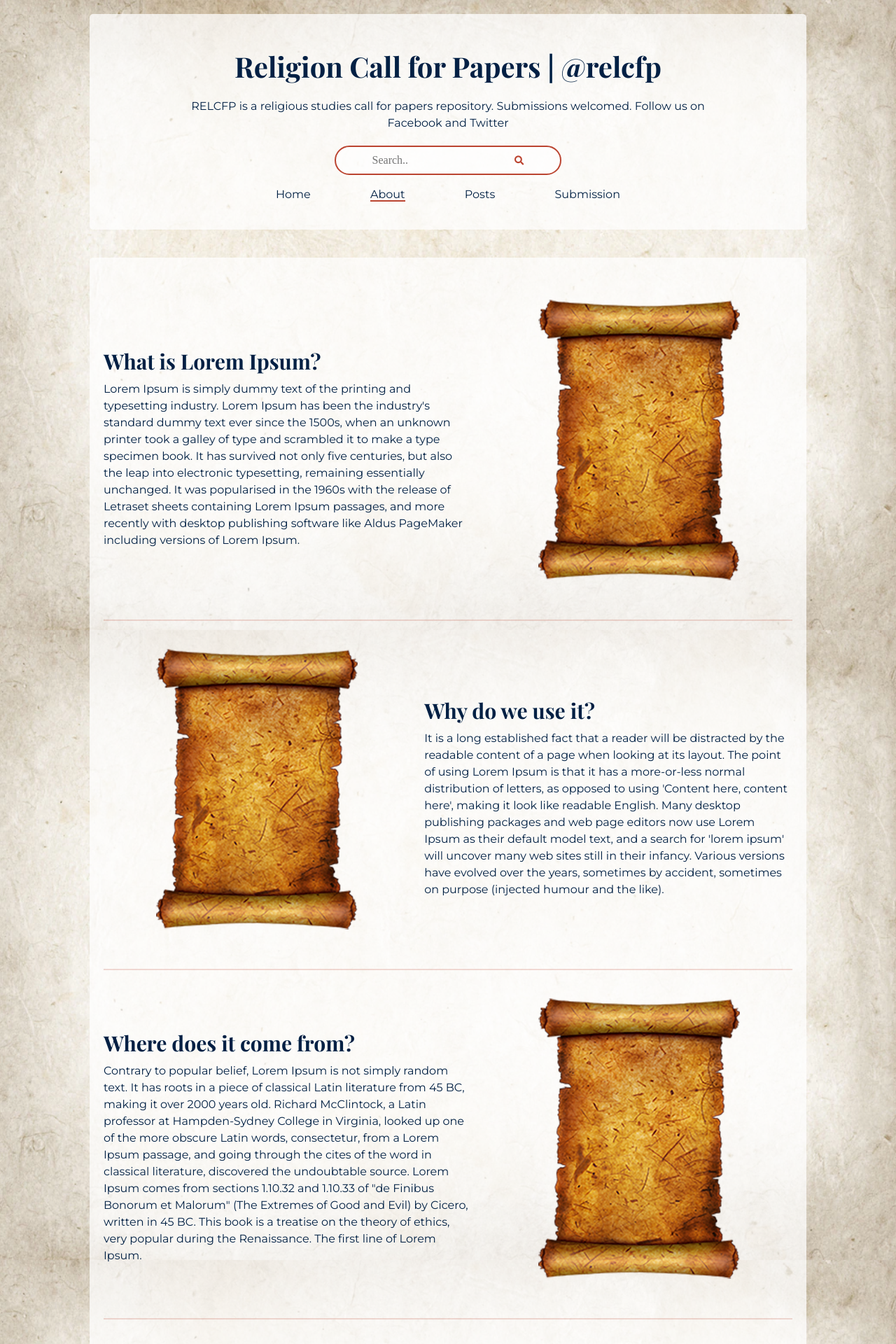
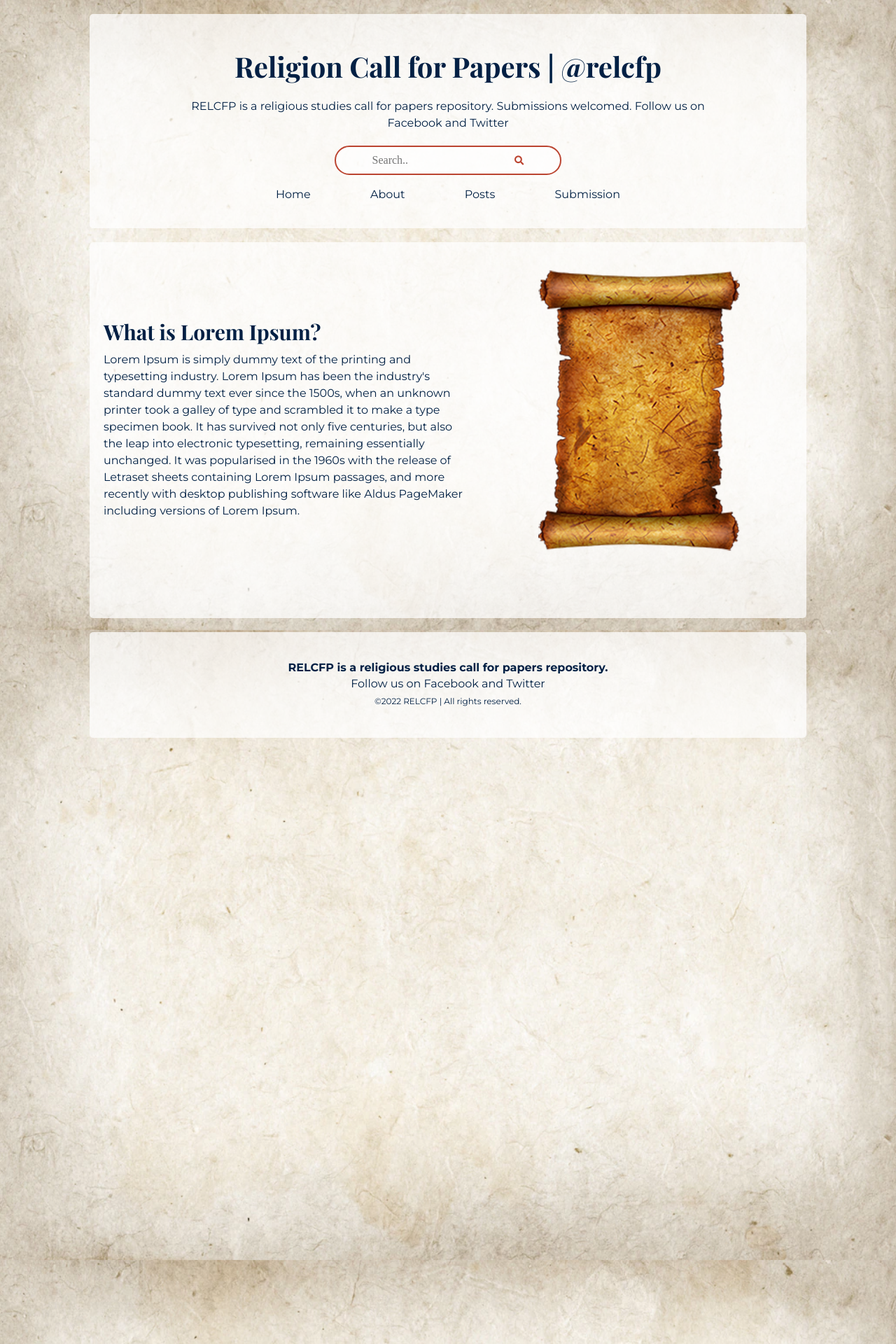
Before and after one commit to adamdjbrett/relcfp, a Jekyll site: the page built from about.html, in a window 1280 px wide. Shown: the top 1920 px of the page at 70% size. Built offline with Jekyll 4.4.1, drawn with Linux system fonts in a browser that asks for light colours; nearby versions of some CDN libraries; a script that is not in the unit is left out; some of the changed text lies outside the part shown.

Commit message:
deleted blocks from about page

```diff
--- a/_data/about.yml
+++ b/_data/about.yml
@@ -1,5 +1,5 @@
-- title: What is Lorem Ipsum?
-  text: Lorem Ipsum is simply dummy text of the printing and typesetting
+title: What is Lorem Ipsum?
+text: Lorem Ipsum is simply dummy text of the printing and typesetting
         industry. Lorem Ipsum has been the industry's standard dummy text ever
         since the 1500s, when an unknown printer took a galley of type and
         scrambled it to make a type specimen book. It has survived not only
@@ -7,41 +7,5 @@
         essentially unchanged. It was popularised in the 1960s with the release of Letraset
         sheets containing Lorem Ipsum passages, and more recently with desktop publishing
         software like Aldus PageMaker including versions of Lorem Ipsum.
-  image: /assets/images/paper.png
-  alt: image
-- title: Why do we use it?
-  text: It is a long established fact that a reader will be distracted by
-        the readable content of a page when looking at its layout. The point of
-        using Lorem Ipsum is that it has a more-or-less normal distribution of
-        letters, as opposed to using 'Content here, content here', making it look
-        like readable English. Many desktop publishing packages and web page editors
-        now use Lorem Ipsum as their default model text, and a search for 'lorem ipsum'
-        will uncover many web sites still in their infancy. Various versions have evolved
-        over the years, sometimes by accident, sometimes on purpose (injected humour and
-        the like).
-  image: /assets/images/paper.png
-  alt: image
-- title: Where does it come from?
-  text: Contrary to popular belief, Lorem Ipsum is not simply
-        random text. It has roots in a piece of classical Latin literature
-        from 45 BC, making it over 2000 years old. Richard McClintock, a Latin
-        professor at Hampden-Sydney College in Virginia, looked up one of the
-        more obscure Latin words, consectetur, from a Lorem Ipsum passage, and
-        going through the cites of the word in classical literature, discovered
-        the undoubtable source. Lorem Ipsum comes from sections 1.10.32 and 1.10.33
-        of "de Finibus Bonorum et Malorum" (The Extremes of Good and Evil) by Cicero,
-        written in 45 BC. This book is a treatise on the theory of ethics, very popular
-        during the Renaissance. The first line of Lorem Ipsum.
-  image: /assets/images/paper.png
-  alt: image
-- title: Where can I get some?
-  text: There are many variations of passages of Lorem Ipsum available, but the majority
-        have suffered alteration in some form, by injected humour, or randomised words which
-        don't look even slightly believable. If you are going to use a passage of Lorem Ipsum,
-        you need to be sure there isn't anything embarrassing hidden in the middle of text.
-        All the Lorem Ipsum generators on the Internet tend to repeat predefined chunks as
-        necessary, making this the first true generator on the Internet. It uses a dictionary
-        of over 200 Latin words, combined with a handful of model sentence structures, to
-        generate Lorem Ipsum which looks reasonable.
-  image: /assets/images/paper.png
-  alt: image
+image: /assets/images/paper.png
+alt: image
--- a/_sass/about.scss
+++ b/_sass/about.scss
@@ -1,3 +1,4 @@
+
 .about {
     .about__box {
         display: grid;
@@ -6,15 +7,8 @@
         margin: 0 auto 20px;
         justify-items: center;
         align-items: center;
-        &:nth-child(even){
-            direction: ltr;
-        }
-        &:nth-child(-n+3){
-            border-bottom: 2px solid #bb453031;
-            padding-bottom: 40px;
-        }
         @media (min-width: 500px){
-            margin: 20px auto 40px;
+            margin: 0 auto 40px;
         }
         @media (min-width: 768px) {
             grid-template-columns: 1.2fr 1fr;
--- a/about.html
+++ b/about.html
@@ -1,23 +1,21 @@
 ---
 layout: default
-title: About
-section_id: about
-permalink: "/about/"
+title: "About"
+date: 2022-01-21T15:34:30-04:00
+permalink: /about/
 ---
 
-
-    <div class="container">
+{%- assign a = site.data.about -%}
+    <div class="container" style="margin: 0 auto 20px">
         <div class="about">
-        {%- for s in site.data.about -%}
         <div class="about__box">
             <div class="about__text">
-                <h2>{{s.title}}</h2>
-                <p>{{s.text}}</p>
+                <h2>{{a.title}}</h2>
+                <p>{{a.text}}</p>
             </div>
             <div class="about__img">
-                <img src="{{s.image}}" alt="{{s.alt}}">
+                <img src="{{a.image}}" alt="{{a.alt}}">
             </div>
         </div>
-        {%- endfor -%}
     </div>
 </div>
--- a/posts.html
+++ b/posts.html
@@ -4,7 +4,7 @@ title: Posts
 section_id: posts
 permalink: "/posts/"
 ---
-<div class="container">
+<div class="container" style="margin: 0 auto 20px">
     <h2 style="text-align: center; margin-bottom: 20px;">A curated blog about everyday religion</h2>
     <div class="cards__grid">
         {% for post in site.posts %}
--- a/submission.html
+++ b/submission.html
@@ -6,7 +6,7 @@ section_id: submission
 ---
 
 <div class="submission">
-  <div class="container">
+  <div class="container" style="margin: 0 auto 20px">
     <div class="submission__content">
       <div class="submission__header">
         <h2>Submit a post</h2>
--- a/tag.html
+++ b/tag.html
@@ -7,7 +7,7 @@ description : Hastag Relcfp
 {% capture site_tags %}{% for tag in site.tags %}{{ tag | first }}{% unless forloop.last %},{% endunless %}{% endfor %}{% endcapture %}
 {% assign tag_words = site_tags | split:',' | sort %}
 
-<div class="container">
+<div class="container " style="margin: 0 auto 20px">
     <h2 style="text-align: center;">Tags of Relcfp site</h2>
     <div class="tag__list">
         {% for this_word in tag_words %}
```
